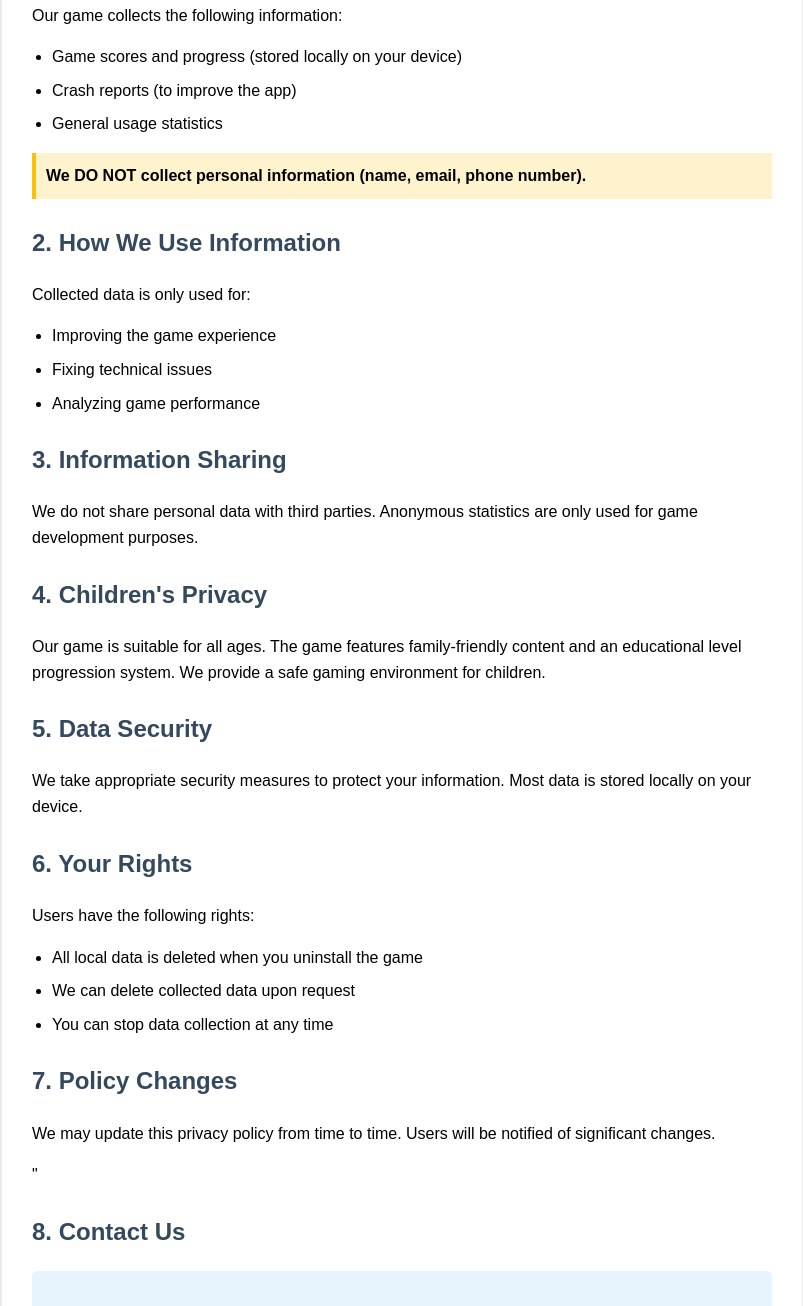
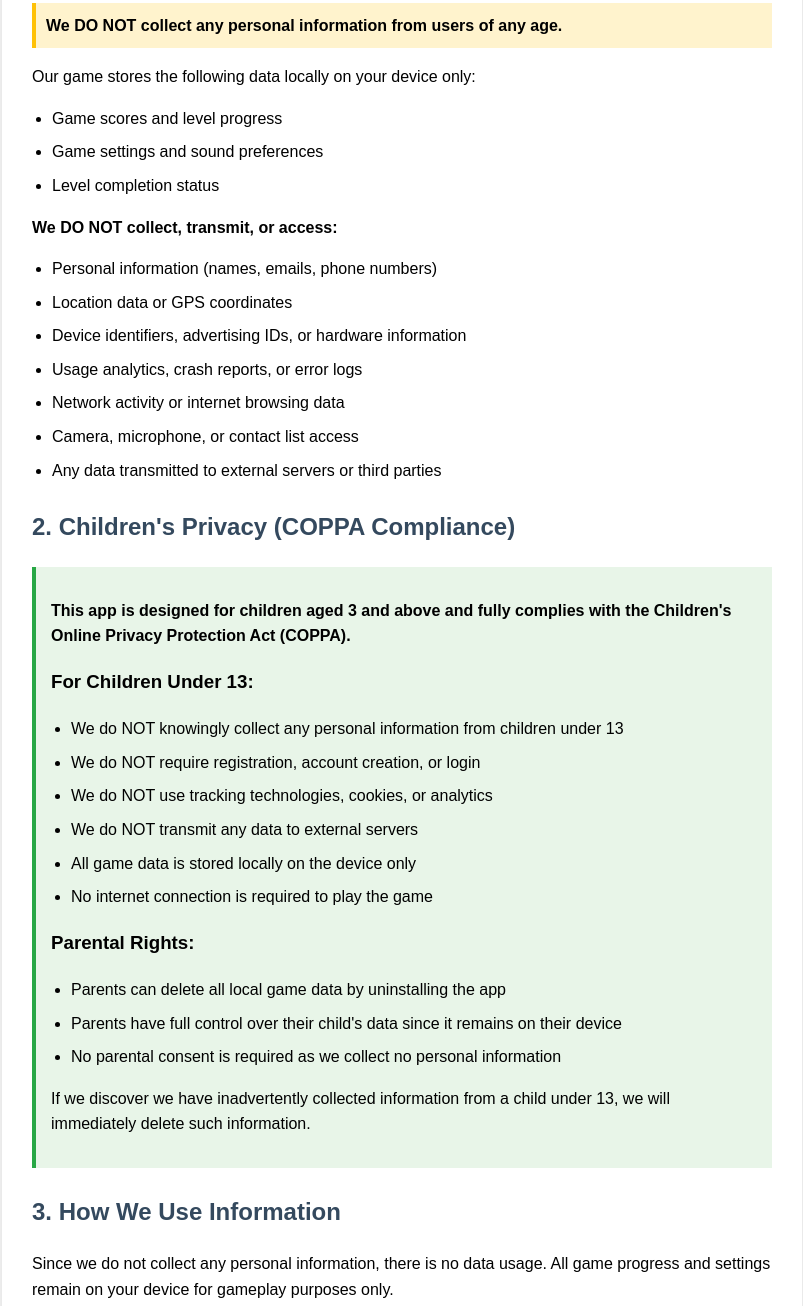
Before and after one commit to tuncdeveloper/naughty-ball-privacy-policy, a plain HTML site: page index.html in a window 1280 px wide. Shown: the part 305-1611 px from the top of the page, without its empty margins (238-1041 px from the left). Drawn offline with Linux system fonts and the light colour scheme.

Commit message:
Update index.html

```diff
--- a/index.html
+++ b/index.html
@@ -34,6 +34,12 @@
             border-left: 4px solid #ffc107;
             margin: 15px 0;
         }
+        .coppa-section {
+            background-color: #e8f5e8;
+            padding: 15px;
+            border-left: 4px solid #28a745;
+            margin: 15px 0;
+        }
         .contact-info {
             background-color: #e8f4fd;
             padding: 15px;
@@ -52,58 +58,98 @@
             font-style: italic;
             color: #666;
         }
+        .warning {
+            background-color: #f8d7da;
+            color: #721c24;
+            padding: 15px;
+            border: 1px solid #f5c6cb;
+            border-radius: 5px;
+            margin: 15px 0;
+        }
     </style>
 </head>
 <body>
     <div class="container">
         <h1>Privacy Policy</h1>
-        <p><strong>Last Updated:</strong> August 2025</p>
+        <p><strong>Last Updated:</strong> September 2025</p>
         <p>This privacy policy applies to our mobile ball game and explains how we handle user data.</p>
 
         <h2>1. Information We Collect</h2>
-        <p>Our game collects the following information:</p>
+        <div class="highlight">
+            <strong>We DO NOT collect any personal information from users of any age.</strong>
+        </div>
+        <p>Our game stores the following data locally on your device only:</p>
         <ul>
-            <li>Game scores and progress (stored locally on your device)</li>
-            <li>Crash reports (to improve the app)</li>
-            <li>General usage statistics</li>
+            <li>Game scores and level progress</li>
+            <li>Game settings and sound preferences</li>
+            <li>Level completion status</li>
         </ul>
-        <div class="highlight">
-            <strong>We DO NOT collect personal information (name, email, phone number).</strong>
+        <p><strong>We DO NOT collect, transmit, or access:</strong></p>
+        <ul>
+            <li>Personal information (names, emails, phone numbers)</li>
+            <li>Location data or GPS coordinates</li>
+            <li>Device identifiers, advertising IDs, or hardware information</li>
+            <li>Usage analytics, crash reports, or error logs</li>
+            <li>Network activity or internet browsing data</li>
+            <li>Camera, microphone, or contact list access</li>
+            <li>Any data transmitted to external servers or third parties</li>
+        </ul>
+
+        <h2>2. Children's Privacy (COPPA Compliance)</h2>
+        <div class="coppa-section">
+            <p><strong>This app is designed for children aged 3 and above and fully complies with the Children's Online Privacy Protection Act (COPPA).</strong></p>
+
+            <h3>For Children Under 13:</h3>
+            <ul>
+                <li>We do NOT knowingly collect any personal information from children under 13</li>
+                <li>We do NOT require registration, account creation, or login</li>
+                <li>We do NOT use tracking technologies, cookies, or analytics</li>
+                <li>We do NOT transmit any data to external servers</li>
+                <li>All game data is stored locally on the device only</li>
+                <li>No internet connection is required to play the game</li>
+            </ul>
+
+            <h3>Parental Rights:</h3>
+            <ul>
+                <li>Parents can delete all local game data by uninstalling the app</li>
+                <li>Parents have full control over their child's data since it remains on their device</li>
+                <li>No parental consent is required as we collect no personal information</li>
+            </ul>
+
+            <p>If we discover we have inadvertently collected information from a child under 13, we will immediately delete such information.</p>
         </div>
 
-        <h2>2. How We Use Information</h2>
-        <p>Collected data is only used for:</p>
+        <h2>3. How We Use Information</h2>
+        <p>Since we do not collect any personal information, there is no data usage. All game progress and settings remain on your device for gameplay purposes only.</p>
+
+        <h2>4. Information Sharing</h2>
+        <p>We do not share any data with third parties because we do not collect any data. Your gameplay remains completely private on your device.</p>
+
+        <h2>5. Data Security</h2>
+        <p>Since all data is stored locally on your device, you have complete control over your information. We cannot access your game data as it never leaves your device.</p>
+
+        <h2>6. Your Rights</h2>
         <ul>
-            <li>Improving the game experience</li>
-            <li>Fixing technical issues</li>
-            <li>Analyzing game performance</li>
+            <li>All local data is permanently deleted when you uninstall the game</li>
+            <li>You have complete control over your local game data</li>
+            <li>No data collection occurs that requires user consent</li>
         </ul>
 
-        <h2>3. Information Sharing</h2>
-        <p>We do not share personal data with third parties. Anonymous statistics are only used for game development purposes.</p>
+        <h2>7. Third-Party Services</h2>
+        <p>This game does not integrate with any third-party services, advertising networks, or analytics platforms. The game operates completely offline.</p>
 
-        <h2>4. Children's Privacy</h2>
-        <p>Our game is suitable for all ages. The game features family-friendly content and an educational level progression system. We provide a safe gaming environment for children.</p>
+        <h2>8. Policy Changes</h2>
+        <p>We may update this privacy policy from time to time. Any changes will be posted here with an updated revision date.</p>
 
-        <h2>5. Data Security</h2>
-        <p>We take appropriate security measures to protect your information. Most data is stored locally on your device.</p>
-
-        <h2>6. Your Rights</h2>
-        <p>Users have the following rights:</p>
-        <ul>
-            <li>All local data is deleted when you uninstall the game</li>
-            <li>We can delete collected data upon request</li>
-            <li>You can stop data collection at any time</li>
-        </ul>
-
-        <h2>7. Policy Changes</h2>
-        <p>We may update this privacy policy from time to time. Users will be notified of significant changes.</p>  "
-
-        <h2>8. Contact Us</h2>
+        <h2>9. Contact Us</h2>
         <div class="contact-info">
-            <p>For questions about this privacy policy:</p>
+            <p>For questions about this privacy policy or COPPA compliance:</p>
             <p><strong>Email:</strong> ferhattunc0065@gmail.com</p>
             <p><strong>Developer:</strong> tncgame</p>
+        </div>
+
+        <div class="footer">
+            <p>This privacy policy ensures full compliance with COPPA and Google Play Families Policy requirements.</p>
         </div>
     </div>
 </body>
```
